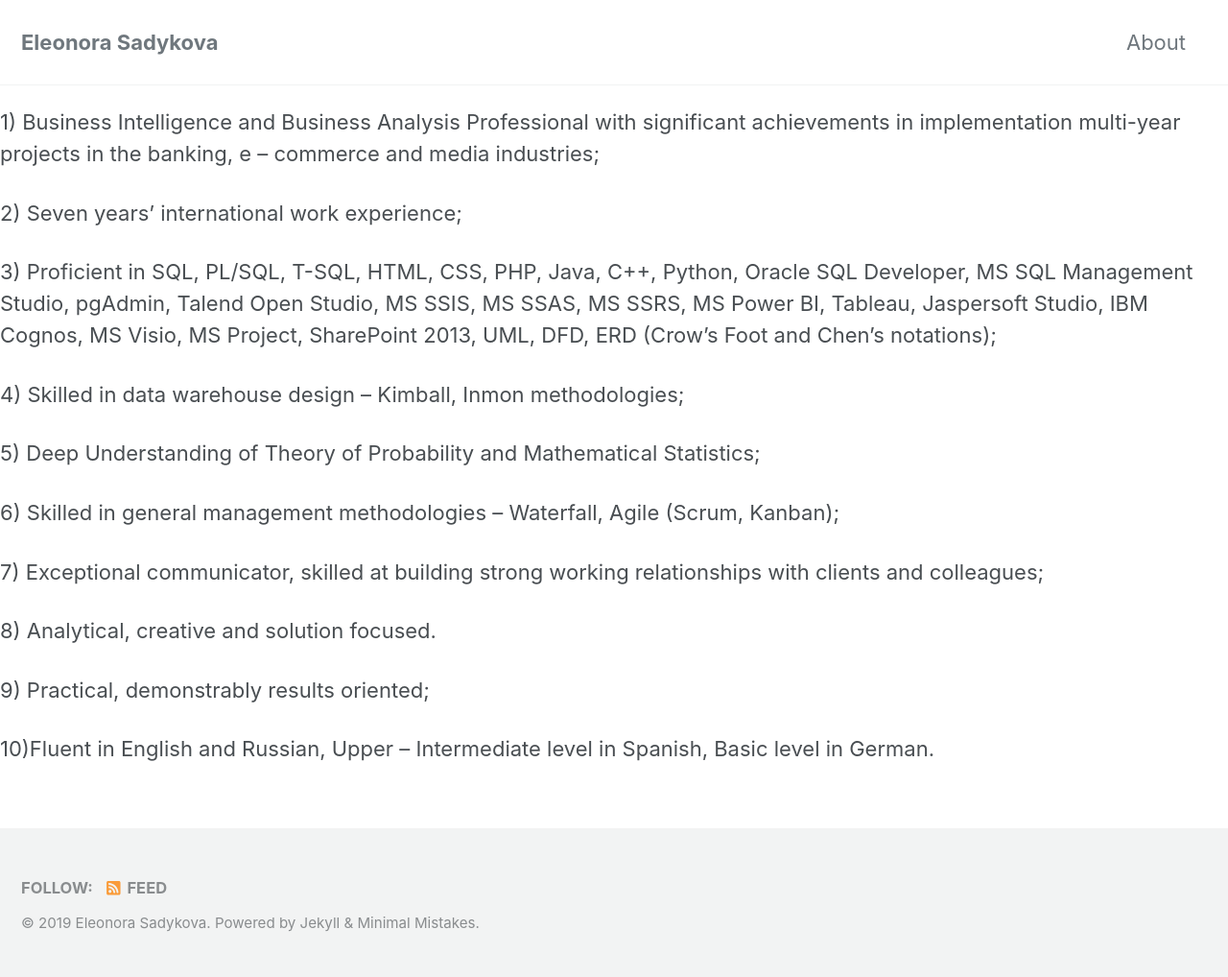
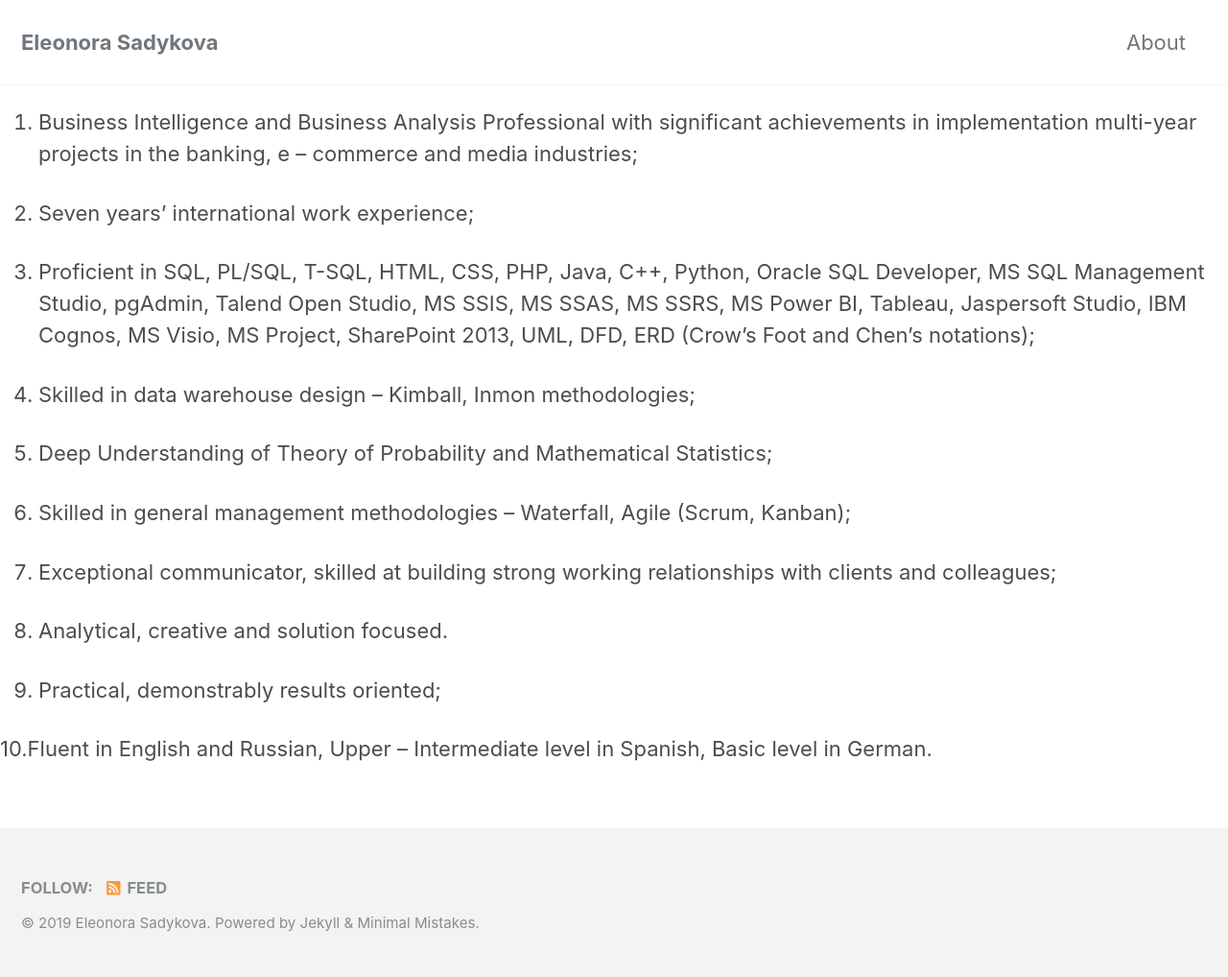
Before and after one commit to elenlang/elenlang.github.io, a Jekyll site: the page built from _pages/about.md, in a window 1280 px wide. Shown: the whole page at 96% size. Built offline with Jekyll 4.4.1, drawn with Linux system fonts in a browser that asks for light colours; cached includes are drawn as plain includes; nearby versions of some CDN libraries; our own code applies the rules of GitHub Pages for plain Markdown files.

Commit message:
change content

```diff
--- a/_pages/about.md
+++ b/_pages/about.md
@@ -4,22 +4,22 @@
 header:
   image: "/images/bray.png"
 ---
-1) Business Intelligence and Business Analysis Professional with significant achievements in implementation multi-year projects in the banking, e – commerce and media industries;
+1. Business Intelligence and Business Analysis Professional with significant achievements in implementation multi-year projects in the banking, e – commerce and media industries;
 
-2) Seven years’ international work experience;
+2. Seven years’ international work experience;
 
-3) Proficient in SQL, PL/SQL, T-SQL, HTML, CSS, PHP, Java, C++, Python, Oracle SQL Developer, MS SQL Management Studio, pgAdmin, Talend Open Studio, MS SSIS, MS SSAS, MS SSRS, MS Power BI, Tableau, Jaspersoft Studio, IBM Cognos, MS Visio, MS Project, SharePoint 2013, UML, DFD, ERD (Crow’s Foot and Chen’s notations);
+3. Proficient in SQL, PL/SQL, T-SQL, HTML, CSS, PHP, Java, C++, Python, Oracle SQL Developer, MS SQL Management Studio, pgAdmin, Talend Open Studio, MS SSIS, MS SSAS, MS SSRS, MS Power BI, Tableau, Jaspersoft Studio, IBM Cognos, MS Visio, MS Project, SharePoint 2013, UML, DFD, ERD (Crow’s Foot and Chen’s notations);
 
-4) Skilled in data warehouse design – Kimball, Inmon methodologies;
+4. Skilled in data warehouse design – Kimball, Inmon methodologies;
 
-5) Deep Understanding of Theory of Probability and Mathematical Statistics;
+5. Deep Understanding of Theory of Probability and Mathematical Statistics;
 
-6) Skilled in general management methodologies – Waterfall, Agile (Scrum, Kanban);
+6. Skilled in general management methodologies – Waterfall, Agile (Scrum, Kanban);
 
-7) Exceptional communicator, skilled at building strong working relationships with clients and colleagues;
+7. Exceptional communicator, skilled at building strong working relationships with clients and colleagues;
 
-8) Analytical, creative and solution focused.
+8. Analytical, creative and solution focused.
 
-9) Practical, demonstrably results oriented;
+9. Practical, demonstrably results oriented;
 
-10)Fluent in English and Russian, Upper – Intermediate level in Spanish, Basic level in German.
+10.Fluent in English and Russian, Upper – Intermediate level in Spanish, Basic level in German.
```
